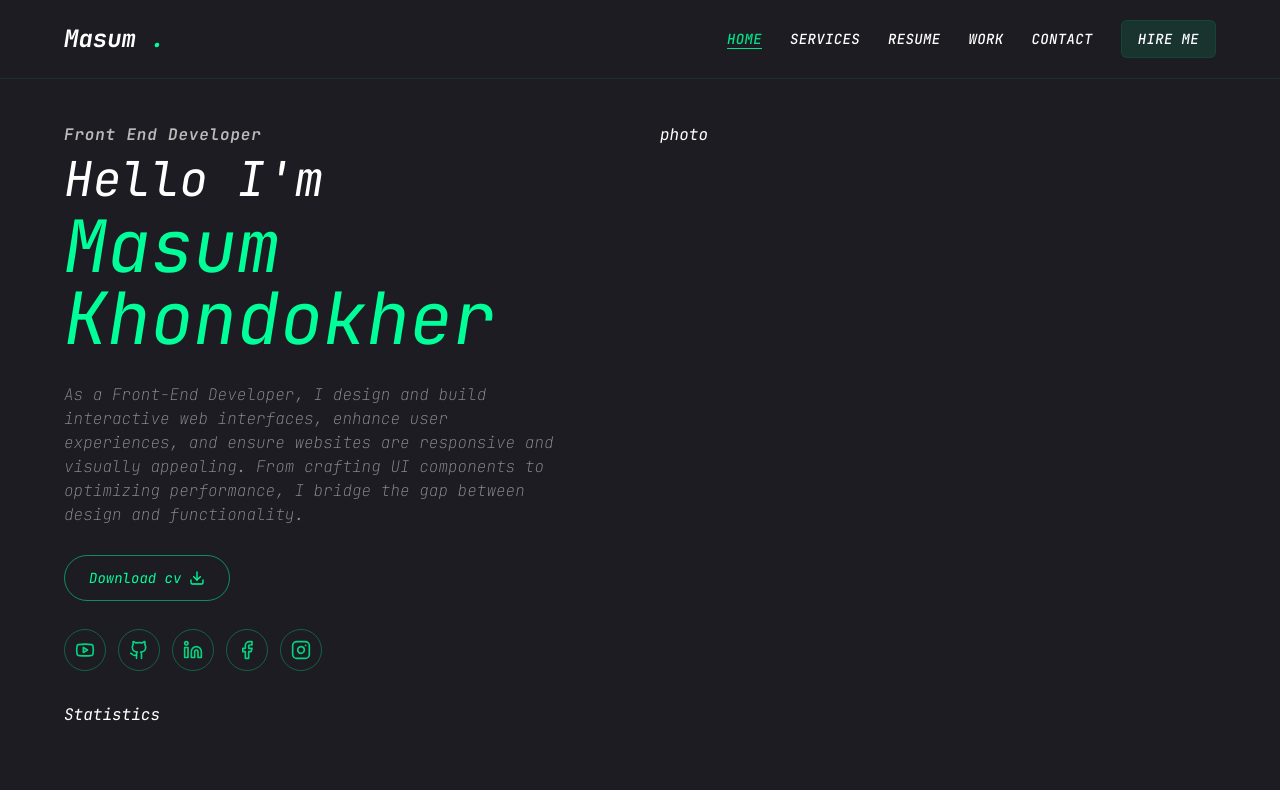
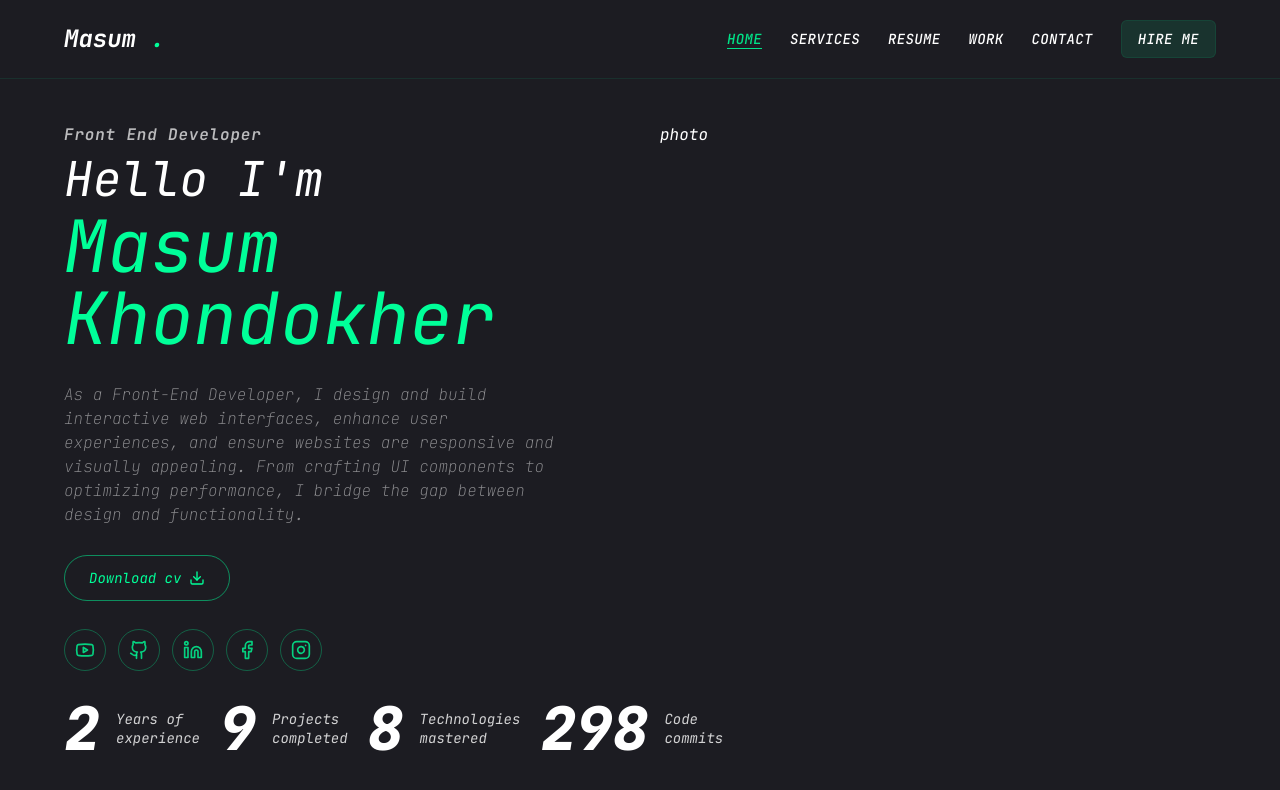
Before and after one commit to mdmasum4713/My-Portfolio, a Next.js app: page / in a window 1280 px wide. Shown: the top 790 px of the page. Built offline with nearby package versions, Linux system fonts and the light colour scheme.

Commit message:
i added statistics design

```diff
--- a/components/Statistics.tsx
+++ b/components/Statistics.tsx
@@ -1,10 +1,34 @@
-import React from 'react'
+"use client";
+import { statsData } from "@/constants";
+import CountUp from "react-countup";
 
 const Statistics = () => {
   return (
-    <div className='flex items-center flex-col
-    md:flex-row gap-2.5 md:gap-5'>Statistics</div>
-  )
-}
+    <section>
+      <div className="flex items-center flex-col md:flex-row gap-2.5 md:gap-5">
+        {statsData?.map((item, index) => (
+          <div
+            key={index}
+            className="flex flex-1 gap-2 md:gap-4 flex-col md:flex-row items-center justify-center lg:justify-start"
+          >
+            <CountUp
+              end={item.num}
+              duration={5}
+              delay={2}
+              className="text-4xl lg:text-6xl font-extrabold"
+            />
+            <p
+              className={`${
+                item.text.length < 15 ? "max-w-[100px]" : "max-w-[150px]"
+              } leading-snug text-white/80 text-sm`}
+            >
+              {item?.text}
+            </p>
+          </div>
+        ))}
+      </div>
+    </section>
+  );
+};
 
-export default Statistics
+export default Statistics;
```
